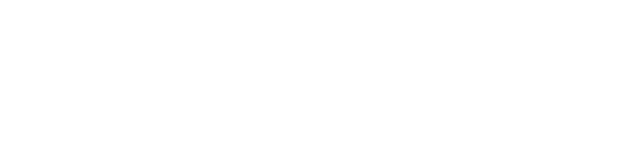
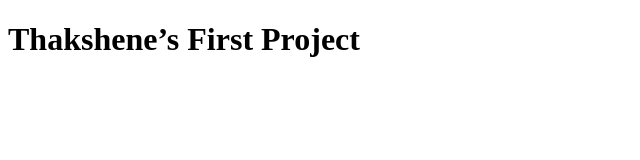
Before and after one commit to JWD05-Generation/firstproject, a plain HTML site: page index.html in a window 1280 px wide. Shown: the whole page, without its empty margins (0-640 px from the left). Drawn offline with Linux system fonts and the light colour scheme.

Commit message:
Added my name as a heading

```diff
--- a/index.html
+++ b/index.html
@@ -7,6 +7,8 @@
     <title>Document</title>
 </head>
 <body>
-    <div class="container"></div>
+    <div class="container">
+        <h1>Thakshene’s First Project</h1>
+    </div>
 </body>
 </html>
```
